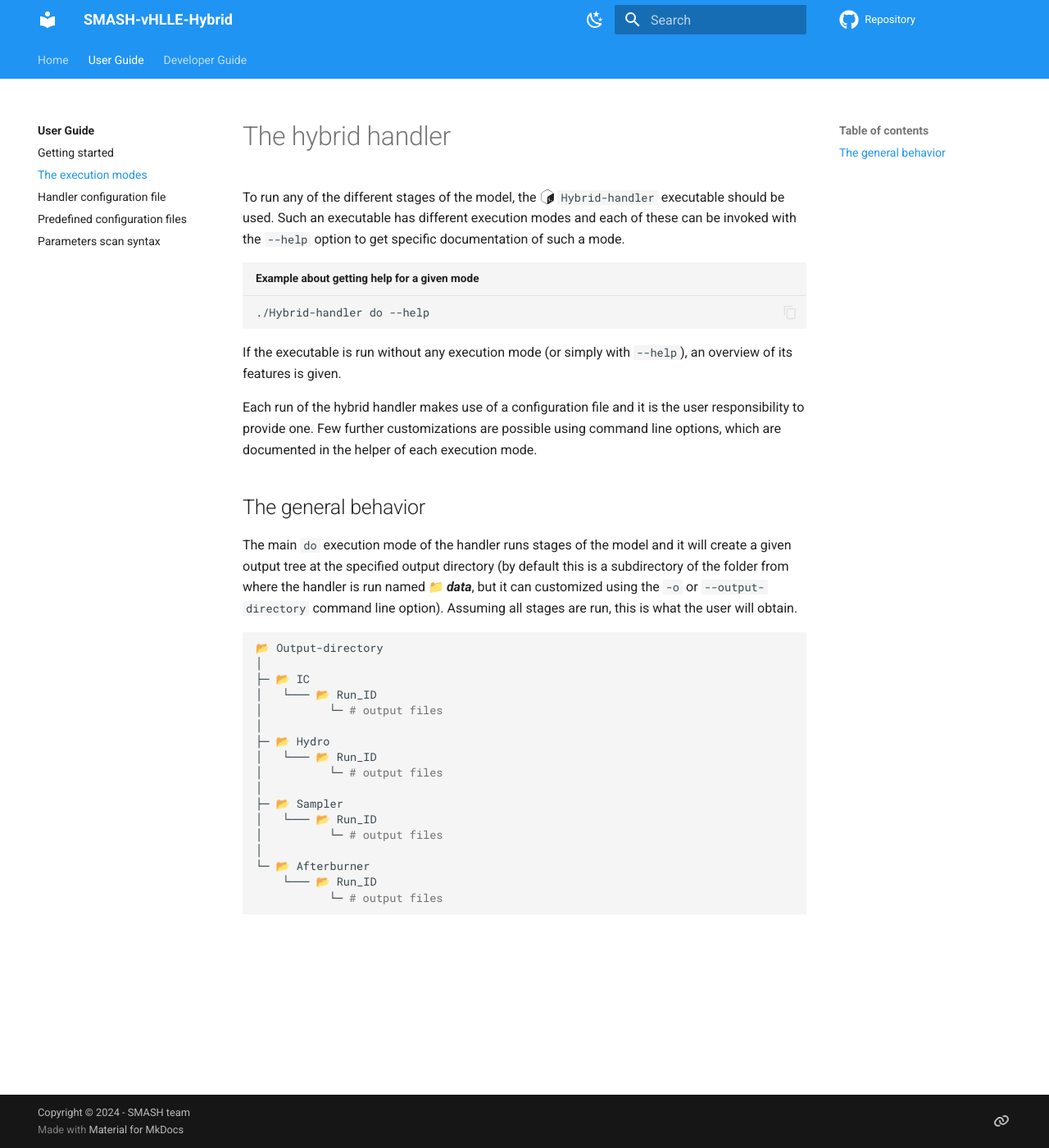
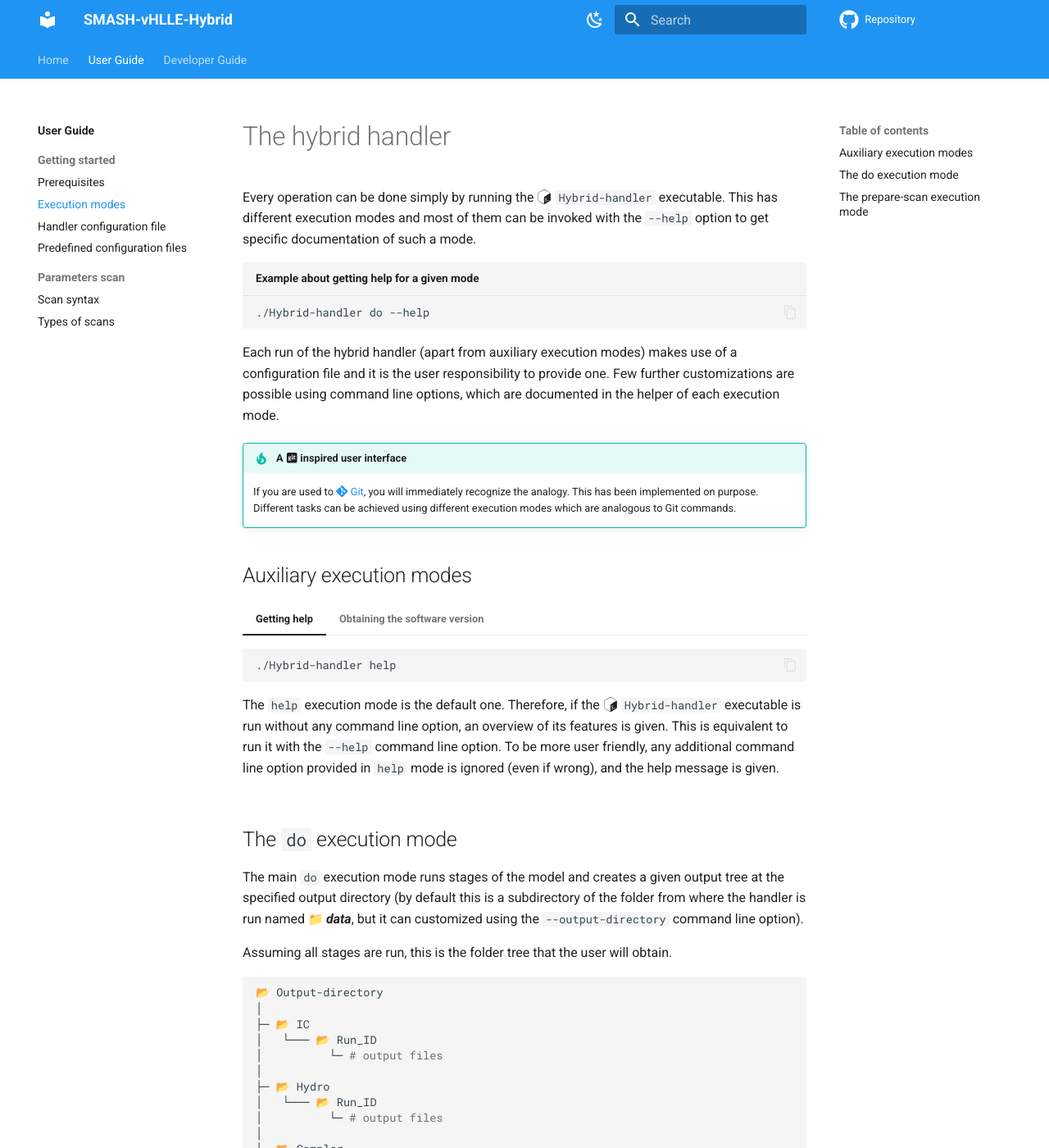
Before and after one commit to smash-transport/smash-vhlle-hybrid, an MkDocs documentation site: the page built from docs/user/execution_modes.md, in a window 1280 px wide and 1400 px high. Shown: the whole window at 82% size. Built offline with MkDocs 1.6.1 and Material for MkDocs 9.7.7, drawn with Linux system fonts in a browser that asks for light colours; emoji names are drawn with the system emoji font; comment, search, counter and statistics services are not loaded; the version menu is left out; some of the changed text lies outside the part shown.

Commit message:
Add user documentation for prepare-scan mode

````diff
--- a/docs/user/execution_modes.md
+++ b/docs/user/execution_modes.md
@@ -1,21 +1,52 @@
 # The hybrid handler
 
-To run any of the different stages of the model, the :simple-gnubash: `Hybrid-handler` executable should be used.
-Such an executable has different execution modes and each of these can be invoked with the `--help` option to get specific documentation of such a mode.
+Every operation can be done simply by running the :simple-gnubash: `Hybrid-handler` executable.
+This has different execution modes and most of them can be invoked with the `--help` option to get specific documentation of such a mode.
 
 ``` title="Example about getting help for a given mode"
 ./Hybrid-handler do --help
 ```
 
-If the executable is run without any execution mode (or simply with `--help`), an overview of its features is given.
-
-Each run of the hybrid handler makes use of a configuration file and it is the user responsibility to provide one.
+Each run of the hybrid handler (apart from auxiliary execution modes) makes use of a configuration file and it is the user responsibility to provide one.
 Few further customizations are possible using command line options, which are documented in the helper of each execution mode.
 
-## The general behavior
+!!! tip "A :fontawesome-brands-square-git: inspired user interface"
+    If you are used to [:simple-git: Git](https://git-scm.com), you will immediately recognize the analogy.
+    This has been implemented on purpose.
+    Different tasks can be achieved using different execution modes which are analogous to Git commands.
 
-The main `do` execution mode of the handler runs stages of the model and it will create a given output tree at the specified output directory (by default this is a subdirectory of the folder from where the handler is run named :file_folder: ***data***, but it can customized using the `-o` or `--output-directory` command line option).
-Assuming all stages are run, this is what the user will obtain.
+## Auxiliary execution modes
+
+=== "Getting help"
+
+    ```
+    ./Hybrid-handler help
+    ```
+    The `help` execution mode is the default one.
+    Therefore, if the :simple-gnubash: `Hybrid-handler` executable is run without any command line option, an overview of its features is given.
+    This is equivalent to run it with the `--help` command line option.
+    To be more user friendly, any additional command line option provided in `help` mode is ignored (even if wrong), and the help message is given.
+
+=== "Obtaining the software version"
+
+    ```
+    ./Hybrid-handler version
+    ```
+    The hybrid handler can be asked to print its version.
+    This might be particularly useful to store the handler version as metadata for reproducibility reasons.
+    As many Unix OS tools support a `--version` command line option, an alias for this mode has been added and the hybrid handler can be run with the `--version` command line option, too.
+
+    ??? question "Why do I just get a warning when asking the version?"
+        If for some reason you are not on tagged version of the codebase (e.g. you checked out a different commit), then you will be warned by the hybrid handler that you are not using an official release.
+        This is meant to raise awareness, as it is encouraged to use stable versions only, especially for physics projects.
+
+
+## The `do` execution mode
+
+The main `do` execution mode runs stages of the model and creates a given output tree at the specified output directory (by default this is a subdirectory of the folder from where the handler is run named :file_folder: ***data***, but it can customized using the `--output-directory` command line option).
+
+Assuming all stages are run, this is the folder tree that the user will obtain.
+
 ``` { .bash .no-copy }
 📂 Output-directory
 │
@@ -35,3 +66,36 @@
     └─── 📂 Run_ID
            └─ # output files
 ```
+
+This might differ depending on how the used [handler configuration file](configuration_file.md) has been set up.
+
+## The `prepare-scan` execution mode
+
+This is a different mode, which per se won't run any simulation.
+Instead, the hybrid handler will prepare future runs by creating configuration files in a sub-folder of the output folder.
+The user can use the `--scan-name` command line option to provide a label to the scan, which will name the output sub-folder and will be used as filename prefix.
+For example, using the default generic `scan` name, the user will obtain the following tree folder.
+```  { .bash .no-copy }
+📂 Output-directory
+└─ 📂 scan
+    ├─── 🗒️ scan_combinations.dat
+    ├─── 🗒️ scan_run_1.yaml
+    ├─── 🗒️ scan_run_2.yaml
+    └─── 🗒️ ...
+```
+
+<div class="grid cards" markdown>
+
+- :material-hammer-wrench: The scan parameters must be properly defined in the hybrid handler configuration file using [a dedicated syntax](scans_syntax.md).
+
+- :material-graph: How the parameters combinations are made is described in the documentation of the different [types of scans](scans_types.md).
+
+</div>
+
+!!! note "Some useful remarks"
+    The :material-file: *`scan_combinations.dat`* file will contain a list of all parameters combinations in a easily parsable table.
+
+    The :material-file: *`scan_run_*.yaml`* files are configuration files for the hybrid handler to run physics simulations.
+    For reproducibility reasons as well as to keep track that they belong to a scan, the scan name and parameters are printed in the beginning in commented lines.
+    These files will have leading zeroes in the run index contained in the filename, depending on the total number of prepared simulations.
+    This allows to keep them easily sorted.
--- a/mkdocs.yml
+++ b/mkdocs.yml
@@ -21,11 +21,14 @@
   - Home: index.md
   - User Guide:
     - user/index.md
-    - Getting started: user/prerequisites.md
-    - The execution modes: user/execution_modes.md
-    - Handler configuration file: user/configuration_file.md
-    - Predefined configuration files: user/predefined_configs.md
-    - Parameters scan syntax: user/scans_syntax.md
+    - Getting started:
+       - Prerequisites: user/prerequisites.md
+       - Execution modes: user/execution_modes.md
+       - Handler configuration file: user/configuration_file.md
+       - Predefined configuration files: user/predefined_configs.md
+    - Parameters scan:
+       - Scan syntax: user/scans_syntax.md
+       - Types of scans: user/scans_types.md
   - Developer Guide:
     - developer/index.md
     - Overview: developer/overview.md
````
Also changed, not shown: docs/user/configuration_file.md (+30 -0 lines), docs/user/scans_syntax.md (+60 -0 lines), docs/user/scans_types.md (added, +59 -0 lines).
